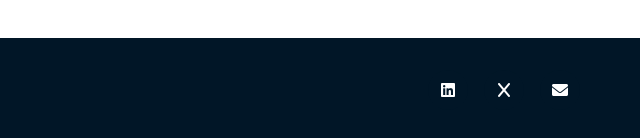
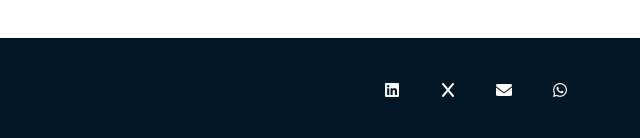
Before and after one commit to Razadan1/DataAnalystPortfolio, a website: page index.html in a window 1280 px wide. Shown: the part 5591-5729 px from the top of the page, 640-1280 px from the left. Drawn offline with Linux system fonts and the light colour scheme.

Commit message:
Added whatsapp socials to footer

```diff
--- a/index.html
+++ b/index.html
@@ -538,6 +538,9 @@
             <a href="mailto:danmoleomomayowa@gmail.com">
               <i class="fas fa-envelope"></i>
             </a>
+            <a href="https://wa.link/d6bags" target="_blank">
+              <i class="fab fa-whatsapp"></i>
+            </a>
           </div>
         </div>
       </div>
```
